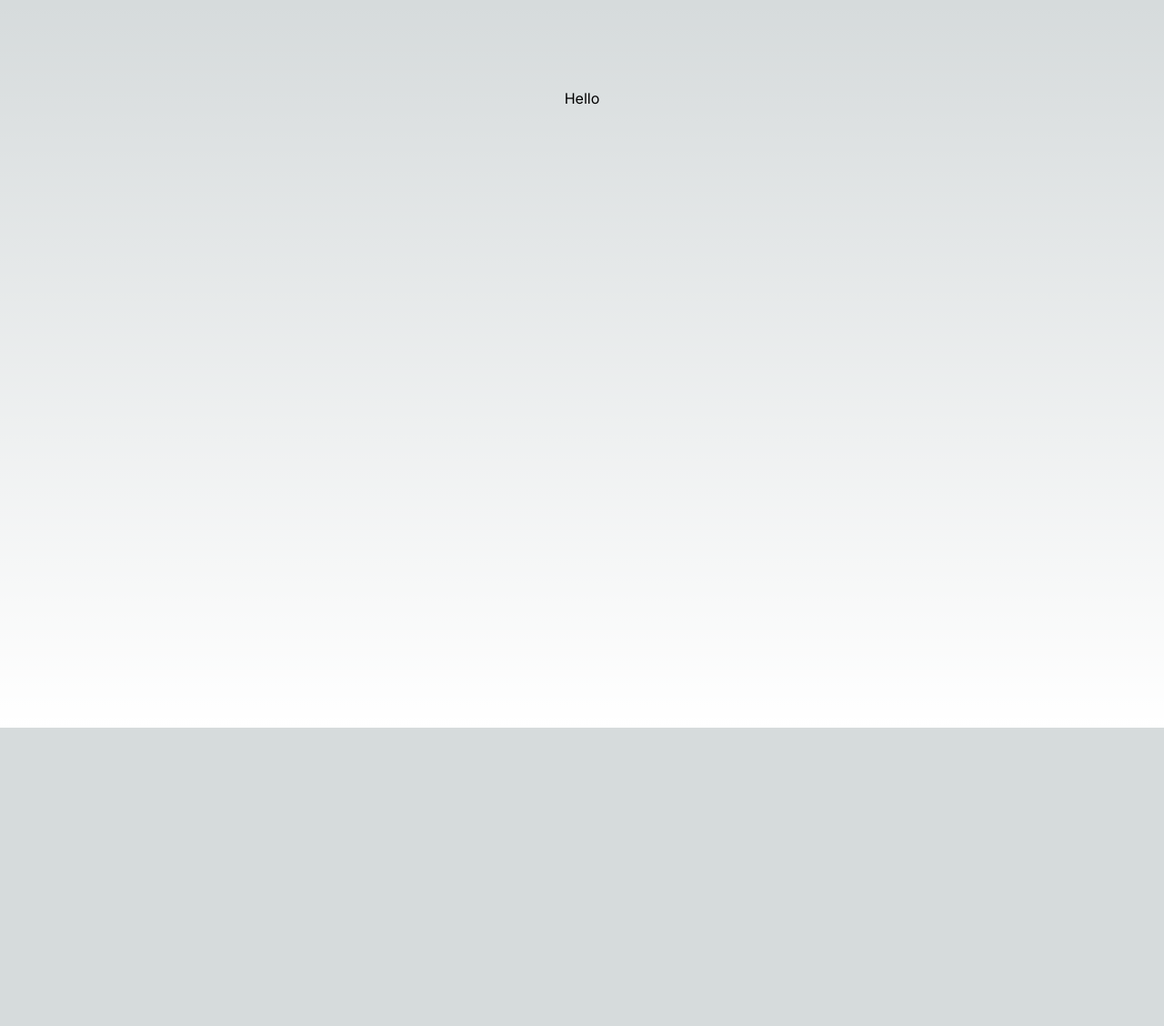
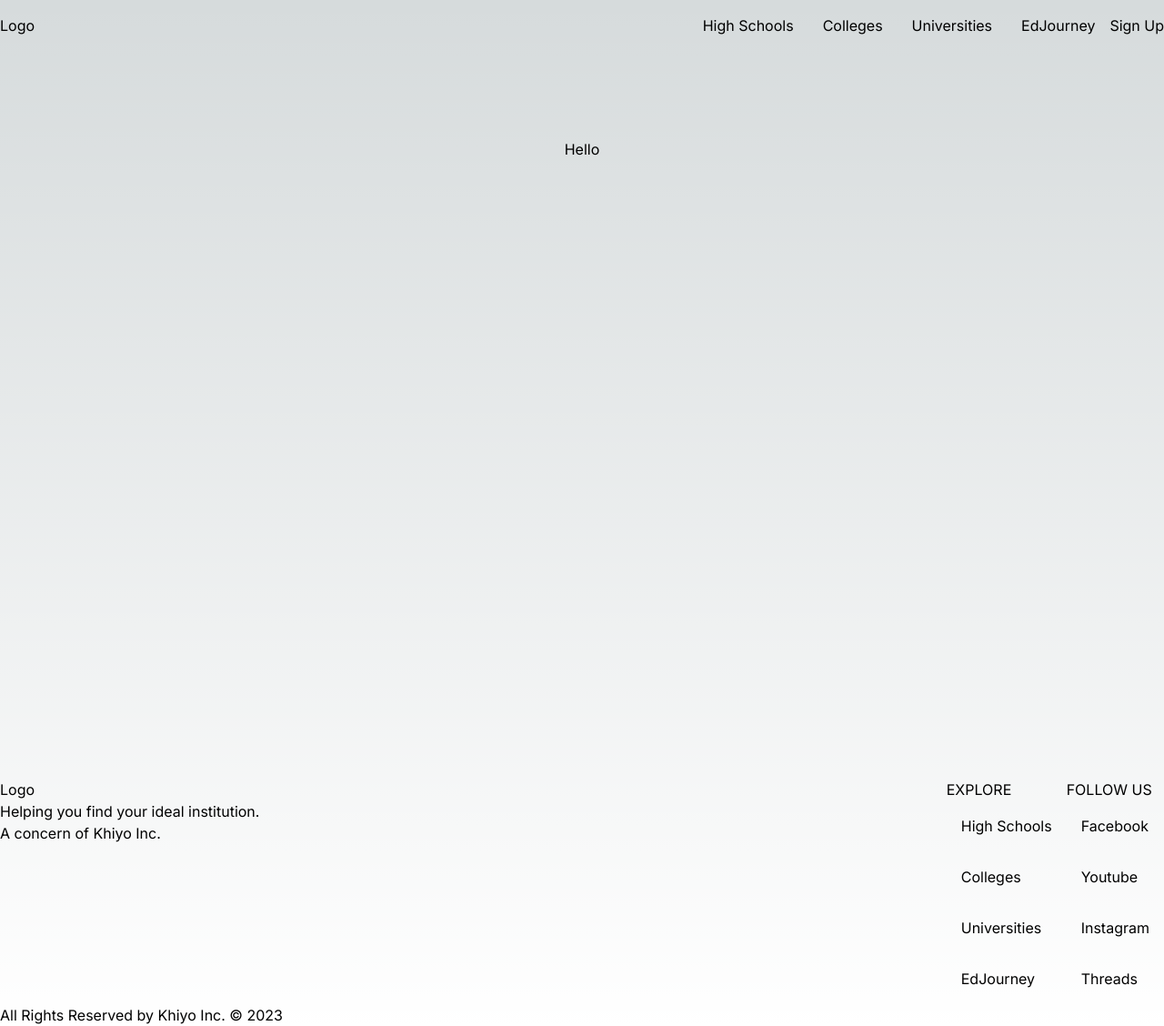
Before and after one commit to 5takarcoin/Edmission_client, a Next.js app: page / in a window 1280 px wide. Shown: the whole page at 91% size. Before the commit the page ends 800 px from the top, so only its background shows below. Built offline with nearby package versions, Linux system fonts and the light colour scheme.

Commit message:
Some frontend structure

```diff
--- a/app/layout.tsx
+++ b/app/layout.tsx
@@ -1,22 +1,30 @@
-import type { Metadata } from 'next'
-import { Inter } from 'next/font/google'
-import './globals.css'
+import type { Metadata } from "next";
+import { Inter } from "next/font/google";
+import "./globals.css";
+import Navbar from "@/components/Navbar";
+import Footer from "@/components/Footer";
 
-const inter = Inter({ subsets: ['latin'] })
+const inter = Inter({ subsets: ["latin"] });
 
 export const metadata: Metadata = {
-  title: 'Create Next App',
-  description: 'Generated by create next app',
-}
+  title: "Create Next App",
+  description: "Generated by create next app",
+};
 
 export default function RootLayout({
   children,
 }: {
-  children: React.ReactNode
+  children: React.ReactNode;
 }) {
   return (
     <html lang="en">
-      <body className={inter.className}>{children}</body>
+      <body className={inter.className}>
+        <nav>
+          <Navbar />
+        </nav>
+        <main>{children}</main>
+        <Footer />
+      </body>
     </html>
-  )
+  );
 }
--- /dev/null
+++ b/components/Footer.tsx
@@ -0,0 +1,32 @@
+export default function Footer() {
+  return (
+    <div className="flex-col items-center justify-between">
+      <div className="flex justify-between">
+        <div>
+          <div>Logo</div>
+          <p>Helping you find your ideal institution.</p>
+          <h3>A concern of Khiyo Inc.</h3>
+        </div>
+        <div className="flex justify-between items-center">
+          <div>
+            <h3>EXPLORE</h3>
+            <li className="list-none p-4">High Schools</li>
+            <li className="list-none p-4">Colleges</li>
+            <li className="list-none p-4">Universities</li>
+            <li className="list-none p-4">EdJourney</li>
+          </div>
+          <div>
+            <h3>FOLLOW US</h3>
+            <li className="list-none p-4">Facebook</li>
+            <li className="list-none p-4">Youtube</li>
+            <li className="list-none p-4">Instagram</li>
+            <li className="list-none p-4">Threads</li>
+          </div>
+        </div>
+      </div>
+      <div>
+        <p>All Rights Reserved by Khiyo Inc. © 2023</p>
+      </div>
+    </div>
+  );
+}
--- /dev/null
+++ b/components/Navbar.tsx
@@ -0,0 +1,14 @@
+export default function Navbar() {
+  return (
+    <div className="flex items-center justify-between">
+      <div>Logo</div>
+      <div className="flex justify-between items-center">
+        <li className="list-none p-4">High Schools</li>
+        <li className="list-none p-4">Colleges</li>
+        <li className="list-none p-4">Universities</li>
+        <li className="list-none p-4">EdJourney</li>
+        <button>Sign Up</button>
+      </div>
+    </div>
+  )
+}
```
Also changed, not shown: components/Hero.tsx (added).
